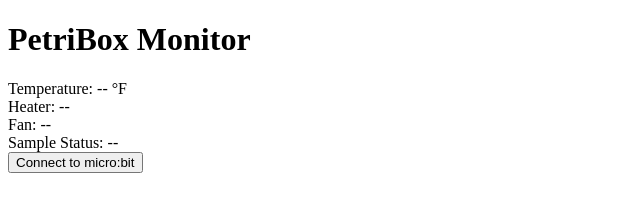
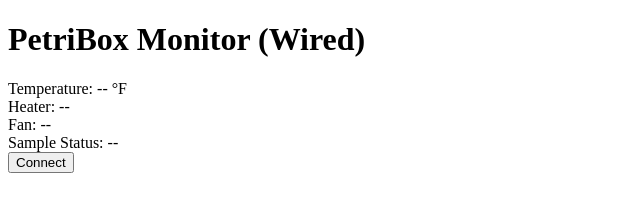
Before and after one commit to Olefishyfisher/MICROBITCODE, a plain HTML site: page index.html in a window 1280 px wide. Shown: the whole page, without its empty margins (0-640 px from the left). Drawn offline with Linux system fonts and the light colour scheme.

Commit message:
Update index.html

```diff
--- a/index.html
+++ b/index.html
@@ -2,18 +2,16 @@
 <html lang="en">
 <head>
 <meta charset="UTF-8">
-<title>PetriBox Monitor</title>
-<style>
-#admin { display:none; margin-top:20px; }
-</style>
+<title>PetriBox Monitor (Wired)</title>
+<style>#admin { display:none; margin-top:20px; }</style>
 </head>
 <body>
-<h1>PetriBox Monitor</h1>
+<h1>PetriBox Monitor (Wired)</h1>
 <div>Temperature: <span id="temp">--</span> °F</div>
 <div>Heater: <span id="heater">--</span></div>
 <div>Fan: <span id="fan">--</span></div>
 <div>Sample Status: <span id="status">--</span></div>
-<button id="connect">Connect to micro:bit</button>
+<button id="connect">Connect</button>
 
 <div id="admin">
 <h2>Admin Controls</h2>
```
